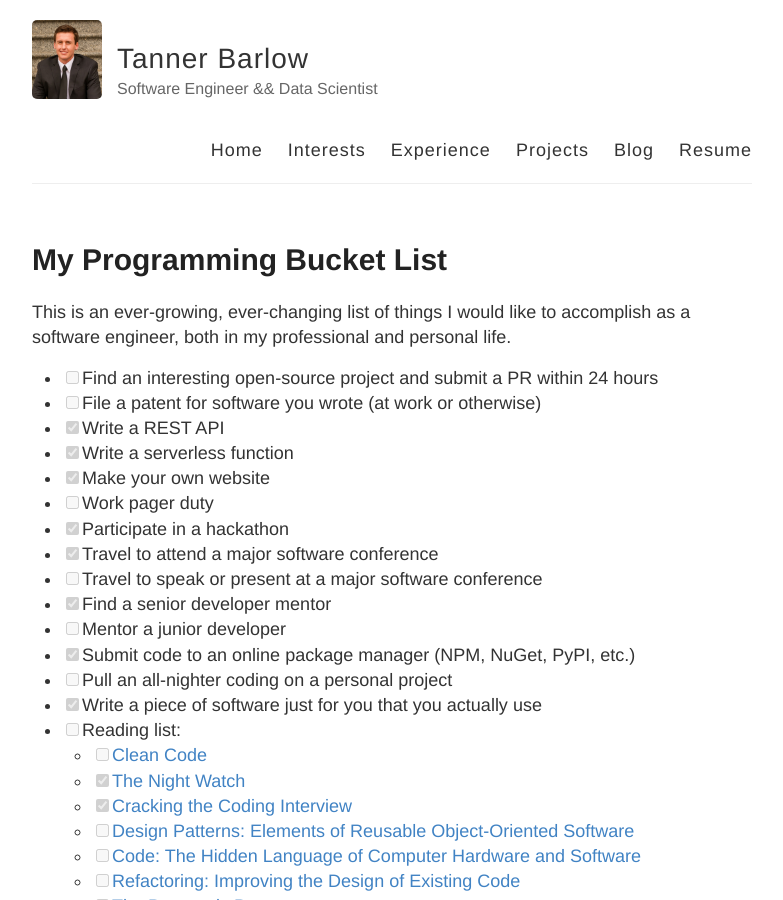
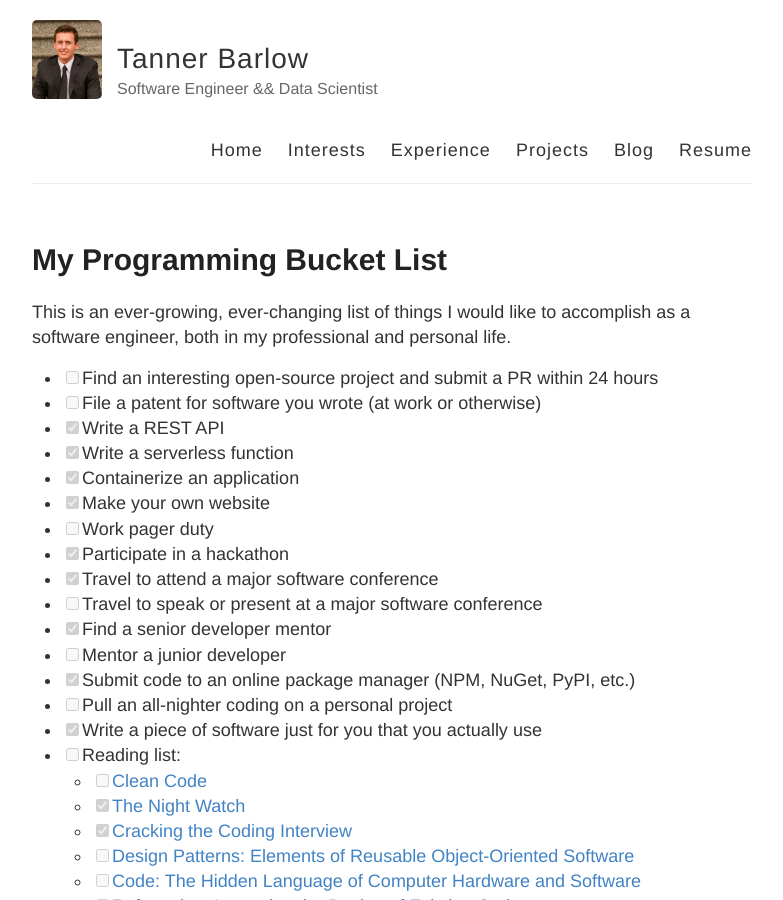
Before and after one commit to tbarlow12/tbarlow12.github.io, a Jekyll site: the page built from _posts/2018-8-31-bucket-list.md, in a window 1280 px wide and 900 px high. Shown: the whole window, without its empty margins (248-1031 px from the left). Built offline with Jekyll 4.4.1, drawn with Linux system fonts in a browser that asks for light colours.

Commit message:
add to bucket list

```diff
--- a/_posts/2018-8-31-bucket-list.md
+++ b/_posts/2018-8-31-bucket-list.md
@@ -10,6 +10,7 @@ This is an ever-growing, ever-changing list of things I would like to accomplish
 - [ ] File a patent for software you wrote (at work or otherwise)
 - [x] Write a REST API
 - [x] Write a serverless function
+- [x] Containerize an application
 - [x] Make your own website
 - [ ] Work pager duty
 - [x] Participate in a hackathon
```
